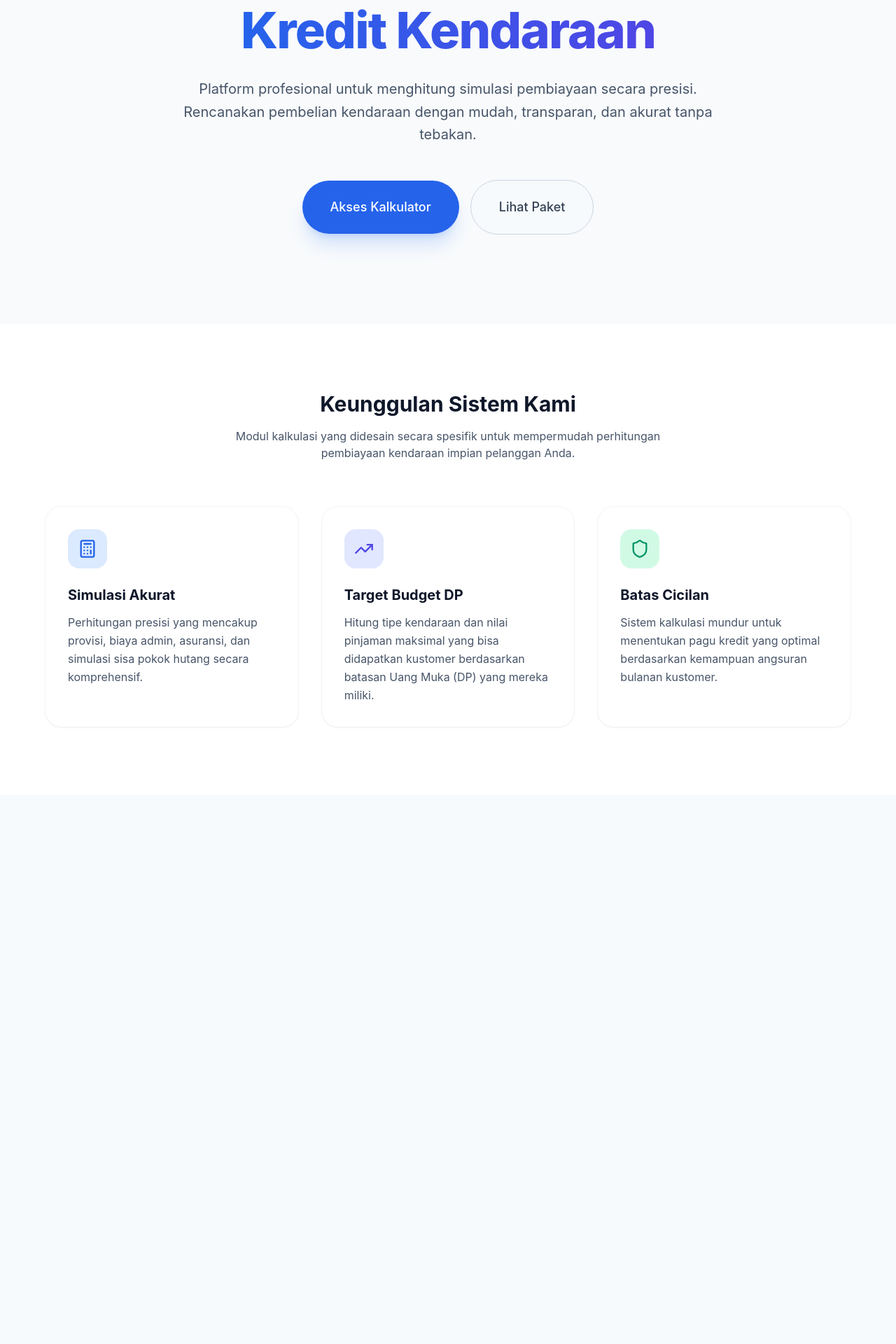
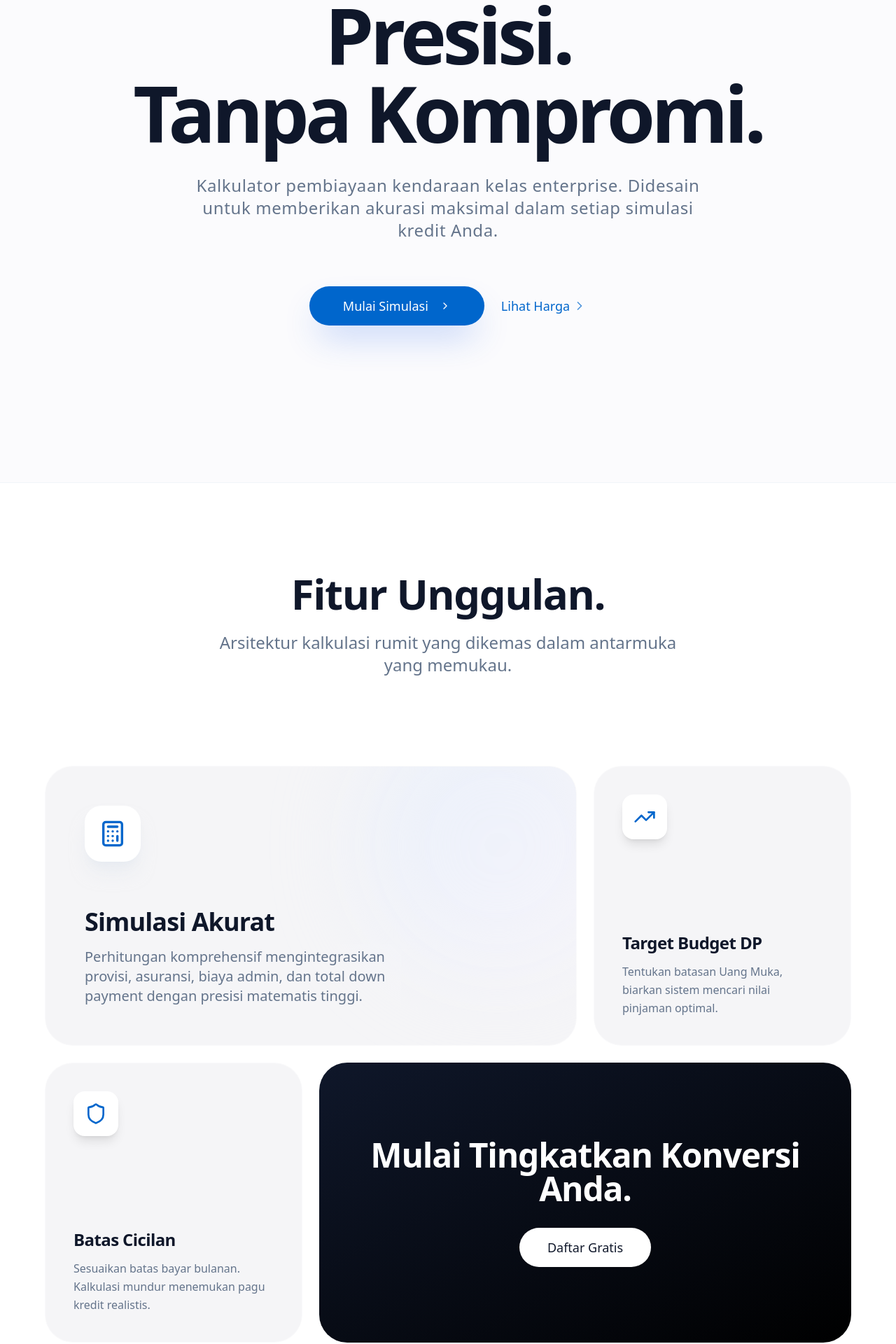
Before and after one commit to iamwilsky/simulasi, a React (Vite) app: page / in a window 1280 px wide. Shown: the part 280-2200 px from the top of the page at 70% size. Before the commit the page ends 1415 px from the top, so only its background shows below. Built offline with nearby package versions, Linux system fonts and the light colour scheme.

Commit message:
feat(ui): implement apple/samsung minimalist premium tech redesign for landing page

```diff
--- a/src/pages/LandingPage.tsx
+++ b/src/pages/LandingPage.tsx
@@ -1,92 +1,109 @@
 import React from 'react';
 import { Link } from 'react-router-dom';
 import { Button } from '@/components/ui/button';
-import { Calculator, Shield, TrendingUp } from 'lucide-react';
+import { Calculator, Shield, TrendingUp, ChevronRight } from 'lucide-react';
 
 const LandingPage = () => {
     return (
-        <div className="min-h-screen bg-slate-50 dark:bg-gray-900 flex flex-col">
+        <div className="min-h-screen bg-[#FBFBFD] dark:bg-[#050505] flex flex-col font-sans selection:bg-blue-200">
             <main className="flex-1">
                 {/* Hero Section */}
-                <section className="relative overflow-hidden pt-24 pb-32">
-                    <div className="absolute inset-0 bg-gradient-to-b from-blue-50 to-white dark:from-slate-900 dark:to-gray-900 -z-10" />
-
-                    <div className="container mx-auto px-4 text-center">
-                        <div className="inline-flex items-center rounded-full px-3 py-1 text-sm font-semibold text-blue-600 bg-blue-100 dark:bg-blue-900/30 dark:text-blue-400 mb-6 border border-blue-200 dark:border-blue-800">
-                            ✨ Solusi Pembiayaan Otomotif Terpercaya
-                        </div>
-
-                        <h1 className="text-5xl md:text-7xl font-extrabold tracking-tight text-slate-900 dark:text-white mb-8 leading-tight">
-                            Kalkulator Perencanaan <br className="hidden md:block" />
-                            <span className="text-transparent bg-clip-text bg-gradient-to-r from-blue-600 to-indigo-600 dark:from-blue-400 dark:to-indigo-400">
-                                Kredit Kendaraan
-                            </span>
+                <section className="relative pt-32 pb-40 lg:pt-52 lg:pb-56 overflow-hidden flex flex-col items-center justify-center text-center px-4">
+                    <div className="max-w-5xl mx-auto z-10 animate-fade-up">
+                        <h1 className="text-5xl md:text-7xl lg:text-[7rem] font-extrabold tracking-tighter text-slate-900 dark:text-white mb-8 leading-[1.05]">
+                            Presisi.<br />Tanpa Kompromi.
                         </h1>
-
-                        <p className="text-xl text-slate-600 dark:text-slate-300 max-w-3xl mx-auto mb-12 leading-relaxed">
-                            Platform profesional untuk menghitung simulasi pembiayaan secara presisi. Rencanakan pembelian kendaraan dengan mudah, transparan, dan akurat tanpa tebakan.
+                        <p className="text-xl md:text-2xl font-light text-slate-500 dark:text-slate-400 max-w-3xl mx-auto mb-16 leading-relaxed tracking-wide">
+                            Kalkulator pembiayaan kendaraan kelas enterprise. Didesain untuk memberikan akurasi maksimal dalam setiap simulasi kredit Anda.
                         </p>
-
-                        <div className="flex flex-col sm:flex-row justify-center items-center gap-4">
+                        <div className="flex flex-col sm:flex-row items-center justify-center gap-6">
                             <Link to="/register">
-                                <Button size="lg" className="w-full sm:w-auto text-lg px-10 py-6 h-auto shadow-xl shadow-blue-500/20 rounded-full bg-blue-600 hover:bg-blue-700 transition-all duration-300 hover:scale-105">
-                                    Akses Kalkulator
+                                <Button size="lg" className="w-full sm:w-auto text-lg px-12 py-7 rounded-full bg-[#0066CC] hover:bg-[#005bb5] text-white shadow-2xl shadow-blue-600/30 transition-all duration-300 hover:scale-[1.03] active:scale-95 flex items-center group">
+                                    <span>Mulai Simulasi</span>
+                                    <ChevronRight className="ml-2 h-5 w-5 group-hover:translate-x-1 transition-transform" />
                                 </Button>
                             </Link>
-                            <Link to="/pricing">
-                                <Button size="lg" variant="outline" className="w-full sm:w-auto text-lg px-10 py-6 h-auto rounded-full border-slate-300 text-slate-700 hover:bg-slate-50 dark:border-slate-700 dark:text-slate-300">
-                                    Lihat Paket
-                                </Button>
+                            <Link to="/pricing" className="group">
+                                <div className="text-lg font-medium text-[#0066CC] hover:text-[#005bb5] dark:text-blue-400 dark:hover:text-blue-300 transition-colors cursor-pointer flex items-center">
+                                    <span>Lihat Harga</span>
+                                    <ChevronRight className="ml-1 h-5 w-5 opacity-70 group-hover:translate-x-1 transition-transform" />
+                                </div>
                             </Link>
                         </div>
                     </div>
+                    {/* Subtle background glow */}
+                    <div className="absolute top-1/3 left-1/2 -translate-x-1/2 -translate-y-1/2 w-[800px] h-[800px] bg-blue-400/10 dark:bg-blue-600/10 rounded-full blur-[100px] -z-10 pointer-events-none"></div>
                 </section>
 
-                {/* Features Section */}
-                <section className="py-24 bg-white dark:bg-gray-900">
-                    <div className="container mx-auto px-4">
-                        <div className="text-center mb-16">
-                            <h2 className="text-3xl font-bold text-slate-900 dark:text-white mb-4">
-                                Keunggulan Sistem Kami
+                {/* Features Section - Bento Grid */}
+                <section className="py-32 px-4 md:px-8 bg-white dark:bg-[#0A0A0A] border-t border-slate-100 dark:border-slate-800/50">
+                    <div className="max-w-7xl mx-auto">
+                        <div className="text-center mb-24 md:mb-32">
+                            <h2 className="text-4xl md:text-6xl font-bold tracking-tight text-slate-900 dark:text-white mb-6">
+                                Fitur Unggulan.
                             </h2>
-                            <p className="text-slate-600 dark:text-slate-400 max-w-2xl mx-auto">
-                                Modul kalkulasi yang didesain secara spesifik untuk mempermudah perhitungan pembiayaan kendaraan impian pelanggan Anda.
+                            <p className="text-xl md:text-2xl font-light text-slate-500 dark:text-slate-400 max-w-2xl mx-auto leading-relaxed">
+                                Arsitektur kalkulasi rumit yang dikemas dalam antarmuka yang memukau.
                             </p>
                         </div>
 
-                        <div className="grid md:grid-cols-3 gap-8 max-w-6xl mx-auto">
-                            {/* Feature 1 */}
-                            <div className="border border-slate-100 dark:border-slate-800 bg-white dark:bg-slate-800/50 p-8 rounded-3xl shadow-sm hover:shadow-lg transition-all duration-300 group">
-                                <div className="w-14 h-14 bg-blue-100 dark:bg-blue-900/40 rounded-2xl flex items-center justify-center mb-6 group-hover:scale-110 transition-transform">
-                                    <Calculator className="h-7 w-7 text-blue-600 dark:text-blue-400" />
+                        {/* Bento Grid Container */}
+                        <div className="grid grid-cols-1 md:grid-cols-3 gap-6 auto-rows-[400px] max-w-6xl mx-auto">
+
+                            {/* Card 1: Simulasi Akurat (Large spanning 2 columns) */}
+                            <div className="md:col-span-2 relative overflow-hidden rounded-[2.5rem] bg-[#F5F5F7] dark:bg-white/[0.03] border border-white/50 dark:border-white/10 p-10 md:p-14 flex flex-col justify-end group transition-all duration-500 hover:shadow-2xl hover:shadow-slate-200/50 dark:hover:shadow-none backdrop-blur-xl">
+                                <div className="absolute top-10 left-10 md:top-14 md:left-14 w-20 h-20 bg-white dark:bg-gray-800/80 rounded-[1.5rem] shadow-xl shadow-slate-200/50 dark:shadow-black/50 flex items-center justify-center group-hover:scale-110 transition-transform duration-500 ease-out z-20">
+                                    <Calculator className="h-10 w-10 text-[#0066CC] drop-shadow-sm" />
                                 </div>
-                                <h3 className="text-xl font-bold text-slate-900 dark:text-white mb-3">Simulasi Akurat</h3>
-                                <p className="text-slate-600 dark:text-slate-400 leading-relaxed">
-                                    Perhitungan presisi yang mencakup provisi, biaya admin, asuransi, dan simulasi sisa pokok hutang secara komprehensif.
-                                </p>
+                                <div className="relative z-20 w-full md:w-3/4">
+                                    <h3 className="text-3xl md:text-4xl font-bold text-slate-900 dark:text-white mb-4 tracking-tight">Simulasi Akurat</h3>
+                                    <p className="text-lg md:text-xl text-slate-500 dark:text-slate-400 font-light leading-relaxed">
+                                        Perhitungan komprehensif mengintegrasikan provisi, asuransi, biaya admin, dan total down payment dengan presisi matematis tinggi.
+                                    </p>
+                                </div>
+                                {/* Decorative geometric element */}
+                                <div className="absolute -right-20 -top-20 w-96 h-96 bg-gradient-to-br from-blue-100 to-purple-50 dark:from-blue-900/20 dark:to-transparent rounded-full blur-3xl opacity-50 group-hover:opacity-100 transition-opacity duration-700 z-10 pointer-events-none"></div>
                             </div>
 
-                            {/* Feature 2 */}
-                            <div className="border border-slate-100 dark:border-slate-800 bg-white dark:bg-slate-800/50 p-8 rounded-3xl shadow-sm hover:shadow-lg transition-all duration-300 group">
-                                <div className="w-14 h-14 bg-indigo-100 dark:bg-indigo-900/40 rounded-2xl flex items-center justify-center mb-6 group-hover:scale-110 transition-transform">
-                                    <TrendingUp className="h-7 w-7 text-indigo-600 dark:text-indigo-400" />
+                            {/* Card 2: Target DP (Standard) */}
+                            <div className="relative overflow-hidden rounded-[2.5rem] bg-[#F5F5F7] dark:bg-white/[0.03] border border-white/50 dark:border-white/10 p-10 flex flex-col justify-between group transition-all duration-500 hover:shadow-xl hover:shadow-slate-200/50 dark:hover:shadow-none backdrop-blur-xl">
+                                <div className="w-16 h-16 bg-white dark:bg-gray-800/80 rounded-2xl shadow-lg flex items-center justify-center group-hover:scale-110 transition-transform duration-500 ease-out z-20">
+                                    <TrendingUp className="h-8 w-8 text-[#0066CC]" />
                                 </div>
-                                <h3 className="text-xl font-bold text-slate-900 dark:text-white mb-3">Target Budget DP</h3>
-                                <p className="text-slate-600 dark:text-slate-400 leading-relaxed">
-                                    Hitung tipe kendaraan dan nilai pinjaman maksimal yang bisa didapatkan kustomer berdasarkan batasan Uang Muka (DP) yang mereka miliki.
-                                </p>
+                                <div className="relative z-20">
+                                    <h3 className="text-2xl font-bold text-slate-900 dark:text-white mb-3 tracking-tight">Target Budget DP</h3>
+                                    <p className="text-slate-500 dark:text-slate-400 font-light leading-relaxed">
+                                        Tentukan batasan Uang Muka, biarkan sistem mencari nilai pinjaman optimal.
+                                    </p>
+                                </div>
                             </div>
 
-                            {/* Feature 3 */}
-                            <div className="border border-slate-100 dark:border-slate-800 bg-white dark:bg-slate-800/50 p-8 rounded-3xl shadow-sm hover:shadow-lg transition-all duration-300 group">
-                                <div className="w-14 h-14 bg-emerald-100 dark:bg-emerald-900/40 rounded-2xl flex items-center justify-center mb-6 group-hover:scale-110 transition-transform">
-                                    <Shield className="h-7 w-7 text-emerald-600 dark:text-emerald-400" />
+                            {/* Card 3: Batas Cicilan (Standard) */}
+                            <div className="relative overflow-hidden rounded-[2.5rem] bg-[#F5F5F7] dark:bg-white/[0.03] border border-white/50 dark:border-white/10 p-10 flex flex-col justify-between group transition-all duration-500 hover:shadow-xl hover:shadow-slate-200/50 dark:hover:shadow-none backdrop-blur-xl">
+                                <div className="w-16 h-16 bg-white dark:bg-gray-800/80 rounded-2xl shadow-lg flex items-center justify-center group-hover:scale-110 transition-transform duration-500 ease-out z-20">
+                                    <Shield className="h-8 w-8 text-[#0066CC]" />
                                 </div>
-                                <h3 className="text-xl font-bold text-slate-900 dark:text-white mb-3">Batas Cicilan</h3>
-                                <p className="text-slate-600 dark:text-slate-400 leading-relaxed">
-                                    Sistem kalkulasi mundur untuk menentukan pagu kredit yang optimal berdasarkan kemampuan angsuran bulanan kustomer.
-                                </p>
+                                <div className="relative z-20">
+                                    <h3 className="text-2xl font-bold text-slate-900 dark:text-white mb-3 tracking-tight">Batas Cicilan</h3>
+                                    <p className="text-slate-500 dark:text-slate-400 font-light leading-relaxed">
+                                        Sesuaikan batas bayar bulanan. Kalkulasi mundur menemukan pagu kredit realistis.
+                                    </p>
+                                </div>
                             </div>
+
+                            {/* Card 4: Seamless UI (Large spanning 2 columns) */}
+                            <div className="md:col-span-2 relative overflow-hidden rounded-[2.5rem] bg-gradient-to-br from-slate-900 to-black dark:from-slate-800 dark:to-[#050505] p-10 flex flex-col justify-center items-center text-center group transition-all duration-500 hover:shadow-2xl">
+                                <h3 className="text-3xl md:text-5xl font-bold text-white mb-8 tracking-tight z-20">
+                                    Mulai Tingkatkan Konversi Anda.
+                                </h3>
+                                <Link to="/register" className="z-20">
+                                    <Button size="lg" className="text-lg px-10 py-7 rounded-full bg-white text-slate-900 hover:bg-gray-100 hover:scale-[1.03] active:scale-95 transition-all duration-300">
+                                        Daftar Gratis
+                                    </Button>
+                                </Link>
+                                <div className="absolute inset-0 bg-blue-500/10 dark:bg-blue-500/5 opacity-0 group-hover:opacity-100 transition-opacity duration-700 z-10 pointer-events-none"></div>
+                            </div>
+
                         </div>
                     </div>
                 </section>
@@ -94,4 +111,5 @@ const LandingPage = () => {
         </div>
     );
 };
+
 export default LandingPage;
```
